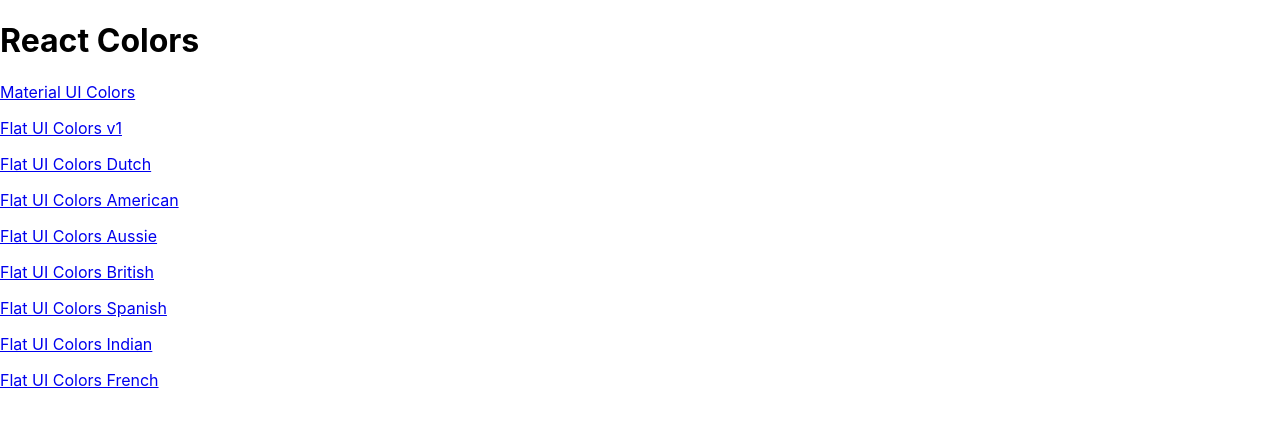
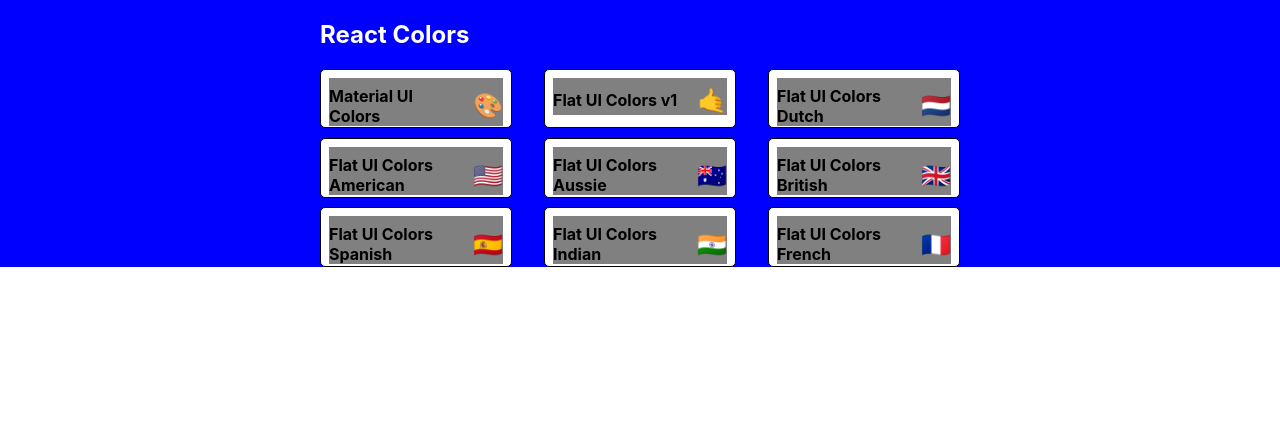
Before and after one commit to jxh053188/react-color-app, a React (Create React App) app: page / in a window 1280 px wide. Shown: the top 424 px of the page. Built offline with nearby package versions, Linux system fonts and the light colour scheme.

Commit message:
Setup mniPalette with styles

```diff
--- a/package.json
+++ b/package.json
@@ -7,6 +7,7 @@
     "@emotion/styled": "^11.3.0",
     "@mui/icons-material": "^5.0.0",
     "@mui/material": "^5.0.0",
+    "@mui/styles": "^5.0.0",
     "@testing-library/jest-dom": "^5.14.1",
     "@testing-library/react": "^11.2.7",
     "@testing-library/user-event": "^12.8.3",
--- /dev/null
+++ b/src/Components/MiniPalette.js
@@ -0,0 +1,48 @@
+import React from "react";
+import { withStyles } from "@mui/styles";
+
+const styles = {
+  root: {
+    backgroundColor: "white",
+    border: "1px solid black",
+    borderRadius: "5px",
+    padding: "0.5rem",
+    position: "relative",
+    overflow: "hidden",
+    "&:hover:": {
+      cursor: "pointer",
+    },
+  },
+  colors: {
+    backgroundColor: "grey",
+  },
+  title: {
+    display: "flex",
+    justifyContent: "space-between",
+    alignItems: "center",
+    margin: "0",
+    color: "black",
+    paddingTop: "0.5rem",
+    fontSize: "1rem",
+    position: "relative",
+  },
+  emoji: {
+    marginLeft: "0.5rem",
+    fontSize: "1.5rem",
+  },
+};
+
+function MiniPalette(props) {
+  const { classes, paletteName, emoji } = props;
+  return (
+    <div className={classes.root}>
+      <div className={classes.colors}>
+        <h5 className={classes.title}>
+          {paletteName} <span className={classes.emoji}>{emoji}</span>
+        </h5>
+      </div>
+    </div>
+  );
+}
+
+export default withStyles(styles)(MiniPalette);
--- a/src/Components/PaletteList.js
+++ b/src/Components/PaletteList.js
@@ -1,20 +1,56 @@
 import { Component } from "react";
 import { Link } from "react-router-dom";
+import MiniPalette from "./MiniPalette";
+import { withStyles } from "@mui/styles";
+
+const styles = {
+  root: {
+    backgroundColor: "blue",
+    height: "100%",
+    display: "flex",
+    alignItems: "flex-start",
+    justifyContent: "center",
+  },
+  container: {
+    width: "50%",
+    display: "flex",
+    alignItems: "flex-start",
+    flexDirection: "column",
+    flexWrap: "wrap",
+  },
+  nav: {
+    display: "flex",
+    width: "100%",
+    justifyContent: "space-between",
+    color: "white",
+  },
+  palettes: {
+    boxSizing: "border-box",
+    width: "100%",
+    display: "grid",
+    gridTemplateColumns: "repeat(3, 30%)",
+    gridGap: "5%",
+  },
+};
 
 class PaletteList extends Component {
   render() {
-    const { palettes } = this.props;
+    const { palettes, classes } = this.props;
     return (
-      <div>
-        <h1>React Colors</h1>
-        {palettes.map((palette) => (
-          <p>
-            <Link to={`/palette/${palette.id}`}>{palette.paletteName}</Link>
-          </p>
-        ))}
+      <div className={classes.root}>
+        <div className={classes.container}>
+          <nav className={classes.nav}>
+            <h1>React Colors</h1>
+          </nav>
+          <div className={classes.palettes}>
+            {palettes.map((palette) => (
+              <MiniPalette {...palette} />
+            ))}
+          </div>
+        </div>
       </div>
     );
   }
 }
 
-export default PaletteList;
+export default withStyles(styles)(PaletteList);
```
Also changed, not shown: 1 other file (tests, documents, lock files or other folders).
